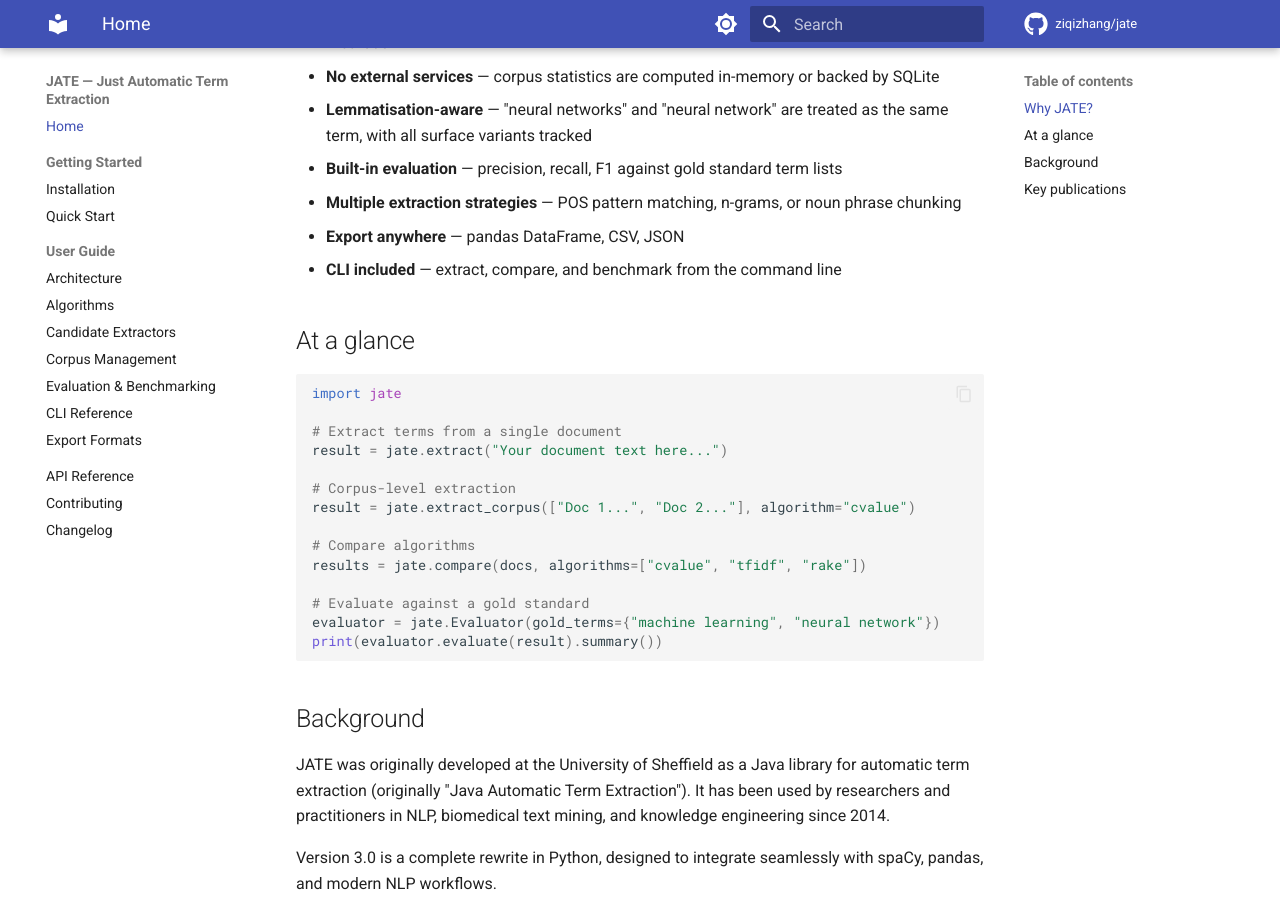
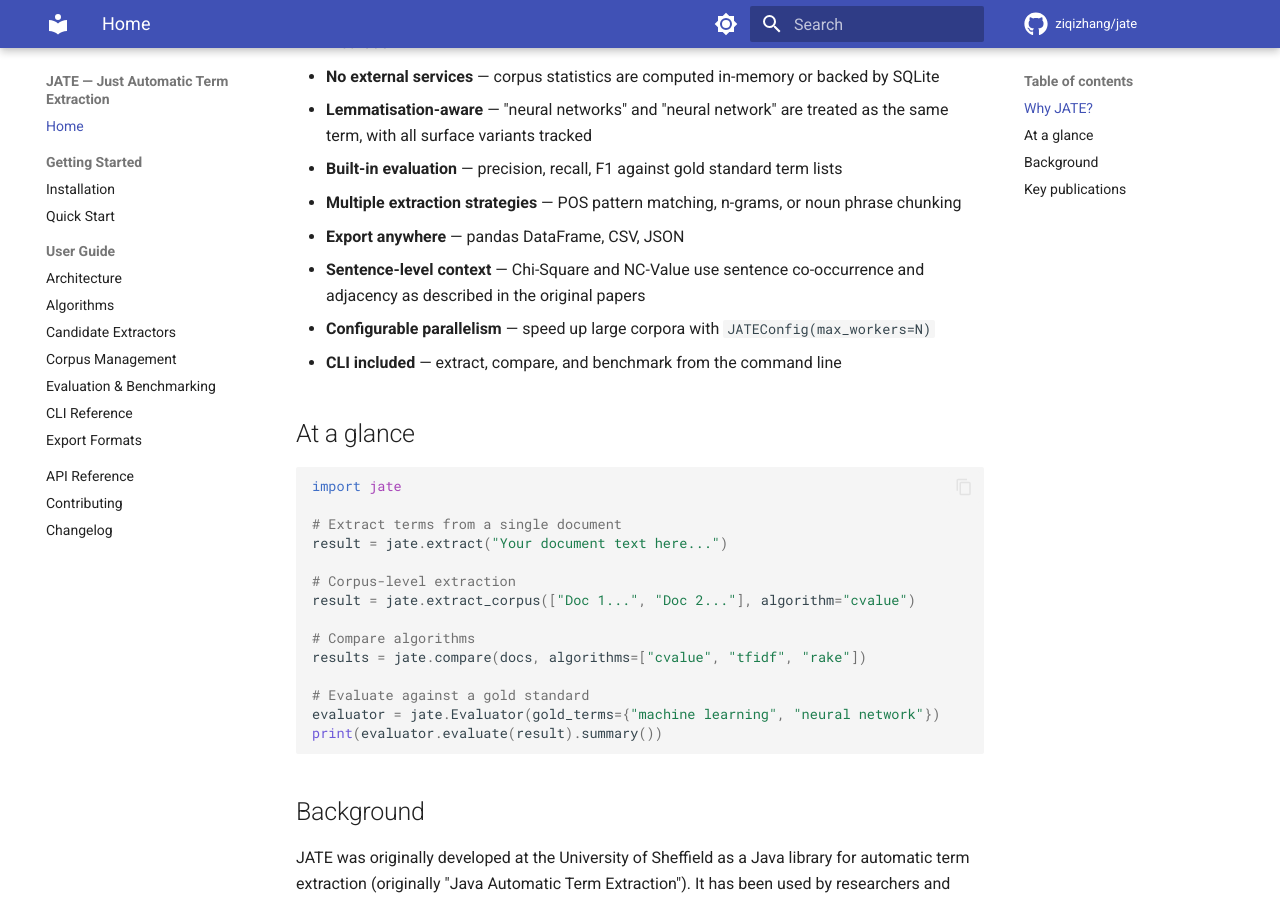
Before and after one commit to ziqizhang/jate, an MkDocs documentation site: the page built from docs/index.md, in a window 1280 px wide and 900 px high, scrolled down 343 px. Built offline with MkDocs 1.6.1 and Material for MkDocs 9.7.7, drawn with Linux system fonts in a browser that asks for light colours; comment, search, counter and statistics services are not loaded.

Commit message:
docs: update index and README with sentence-context and parallelism features

```diff
--- a/docs/index.md
+++ b/docs/index.md
@@ -10,6 +10,8 @@ A Python library for automatic term extraction (ATE) from text corpora. JATE pro
 - **Built-in evaluation** — precision, recall, F1 against gold standard term lists
 - **Multiple extraction strategies** — POS pattern matching, n-grams, or noun phrase chunking
 - **Export anywhere** — pandas DataFrame, CSV, JSON
+- **Sentence-level context** — Chi-Square and NC-Value use sentence co-occurrence and adjacency as described in the original papers
+- **Configurable parallelism** — speed up large corpora with `JATEConfig(max_workers=N)`
 - **CLI included** — extract, compare, and benchmark from the command line
 
 ## At a glance
```
Also changed, not shown: README.md (+11 -3 lines).
